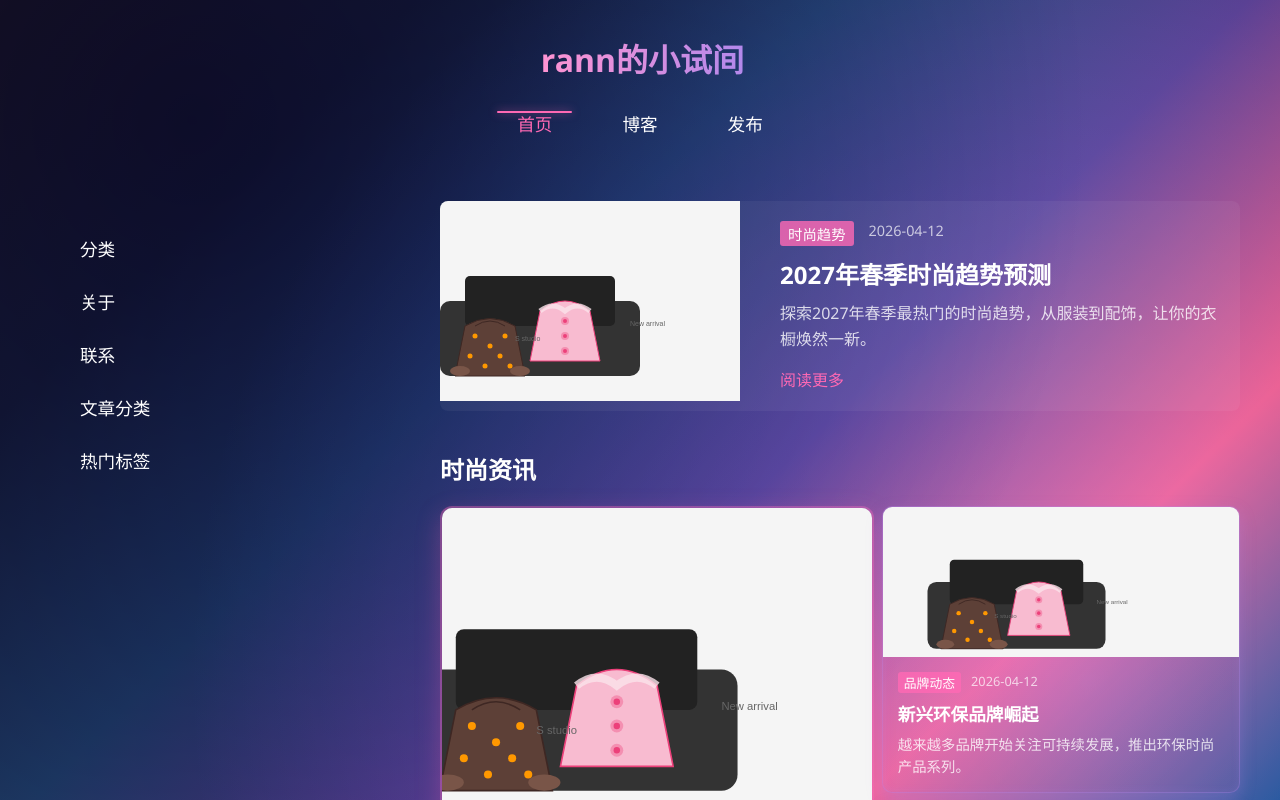
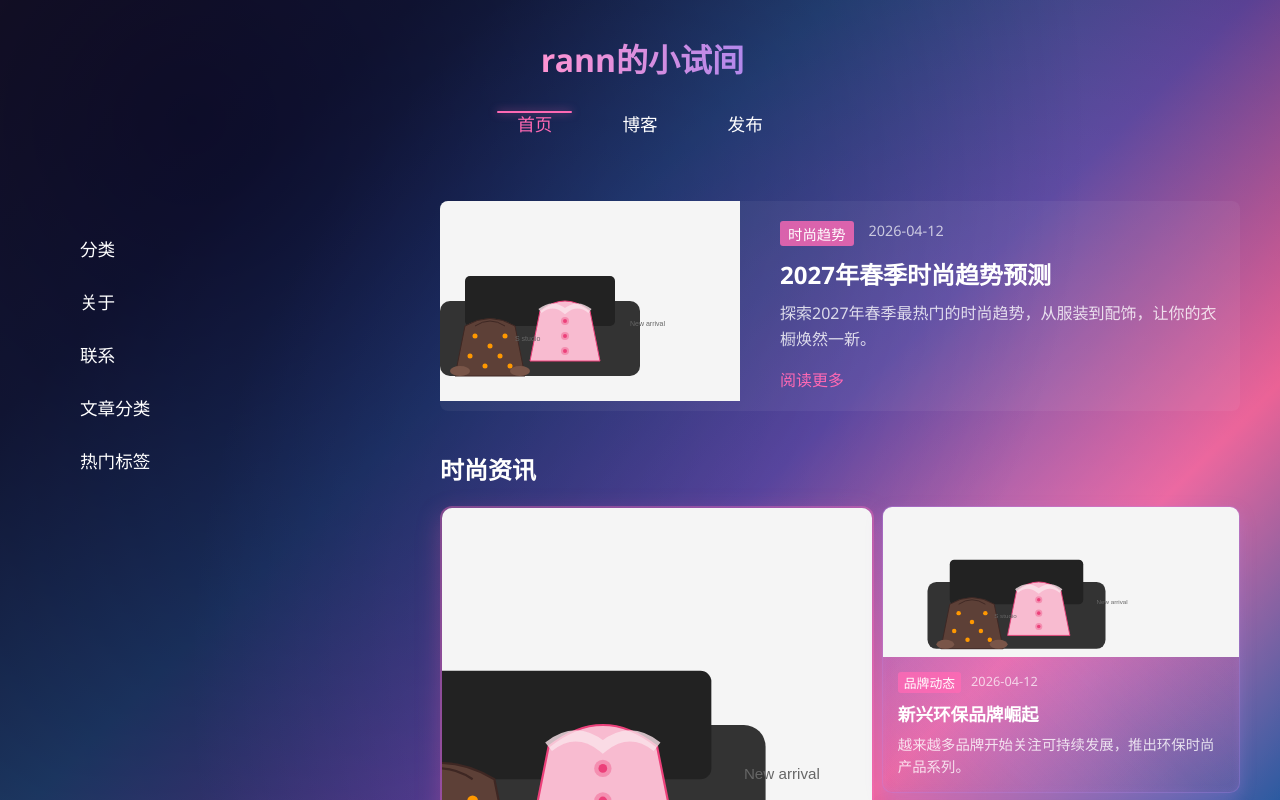
Before and after one commit to rannn666/fashion, a Vue app in the folder frontend/fashion-blog-frontend/: page / in a window 1280 px wide. Built offline with nearby package versions, Linux system fonts and the light colour scheme.

Commit message:
style(Home): 移除悬停效果并优化图片动画
移除新闻项的悬停效果，仅保留图片放大动画
添加图片容器溢出隐藏以防止放大时溢出

```diff
--- a/frontend/fashion-blog-frontend/src/views/Home.vue
+++ b/frontend/fashion-blog-frontend/src/views/Home.vue
@@ -821,82 +821,19 @@
 /* 悬停效果 - 更浮夸 */
 .news-item.large:hover,
 .news-item.small:hover {
-  transform: translateY(-8px) scale(1.02);
-  box-shadow:
-    0 15px 40px rgba(255, 105, 180, 0.5),
-    inset 0 0 20px rgba(255, 105, 180, 0.3);
+  /* 移除所有悬停效果，包括向上移动和阴影变化 */
 }
 
-/* 新增动画效果 */
-@keyframes shine {
-  0% {
-    transform: translateX(-100%) translateY(-100%) rotate(45deg);
-  }
-  100% {
-    transform: translateX(100%) translateY(100%) rotate(45deg);
-  }
+/* 图片单独放大效果 */
+.news-image img:hover {
+  transform: scale(1.05); /* 图片单独放大 */
+  transition: transform 0.4s ease;
 }
 
-/* 确保每个新闻项高度一致 */
-.news-item {
-  display: flex;
-  flex-direction: column;
-  height: 100%;
-}
-
-.news-content {
-  flex: 1;
-  display: flex;
-  flex-direction: column;
-  justify-content: space-between;
-  padding: 15px;
-}
-
-/* 响应式调整 */
-@media (max-width: 1200px) {
-  .news-grid {
-    flex-direction: column;
-  }
-
-  .news-grid-right {
-    flex-direction: row;
-  }
-
-  .news-item.large {
-    flex: auto;
-    /* 在响应式布局下也保持正方形 */
-    aspect-ratio: 16 / 9;
-    max-height: 400px;
-  }
-
-  .news-item.small {
-    flex: 1;
-  }
-}
-
-@media (max-width: 768px) {
-  .news-grid-right {
-    flex-direction: column;
-  }
-
-  .news-item.large {
-    aspect-ratio: 4 / 3;
-  }
-}
-
-.news-item {
-  background: rgba(255, 255, 255, 0.05);
-  border-radius: 8px;
+/* 确保图片容器有overflow: hidden，防止放大时溢出 */
+.news-image {
   overflow: hidden;
-  transition: all 0.3s;
-}
-
-.news-item:hover {
-  transform: translateY(-3px);
-  box-shadow: 0 5px 15px rgba(0, 0, 0, 0.2);
-}
-
-.news-image {
+  position: relative;
   height: 150px;
   background: rgba(255, 255, 255, 0.1);
   display: flex;
```
